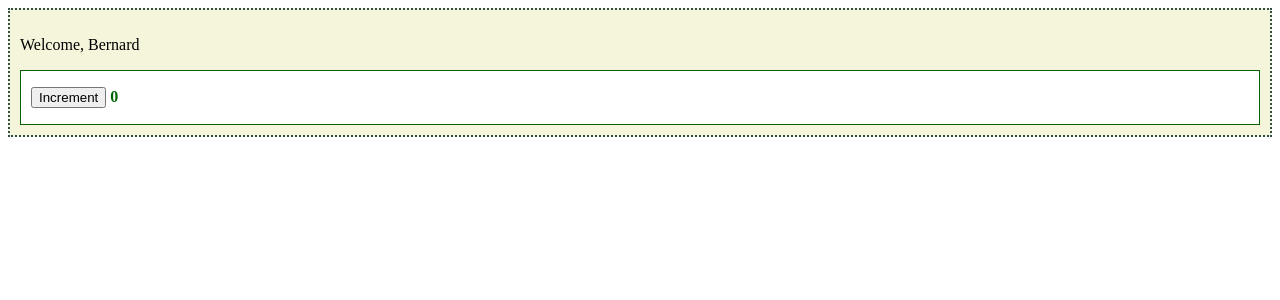
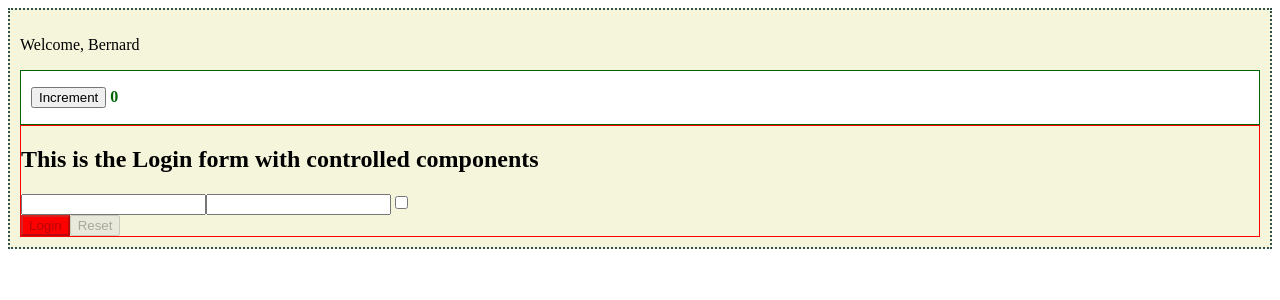
Before and after one commit to cristophergaziano/React_Ex, a React (Create React App) app in the folder my-app/: page / in a window 1280 px wide. Shown: the top 300 px of the page. Built offline with nearby package versions, Linux system fonts and the light colour scheme.

Commit message:
exercise stylingcomponents-03 done

```diff
--- a/my-app/src/App.js
+++ b/my-app/src/App.js
@@ -1,6 +1,7 @@
 import React from "react";
 import { Welcome } from "./Welcome";
 import { Counter } from "./Counter";
+import { Login } from "./Login";
 
 export class App extends React.Component {
   render() {
@@ -8,6 +9,7 @@ export class App extends React.Component {
       <div className="welcome">
         <Welcome name="Bernard" />
         <Counter />
+        <Login />
       </div>
     );
   }
--- a/my-app/src/Login.js
+++ b/my-app/src/Login.js
@@ -82,7 +82,10 @@ export class Login extends React.Component {
                     type="button"
                     disabled={this.state.loginDisabled}
                     onChange={this.handleInputChange}
-                    onClick={this.onLogin}>Login</button>
+                    onClick={this.onLogin}
+                    style={{
+                      backgroundColor: this.state.password.length < 8 ? "red" : " green"
+                    }}>Login</button>
                     <button
                     name="Reset"
                     type="button"
```
